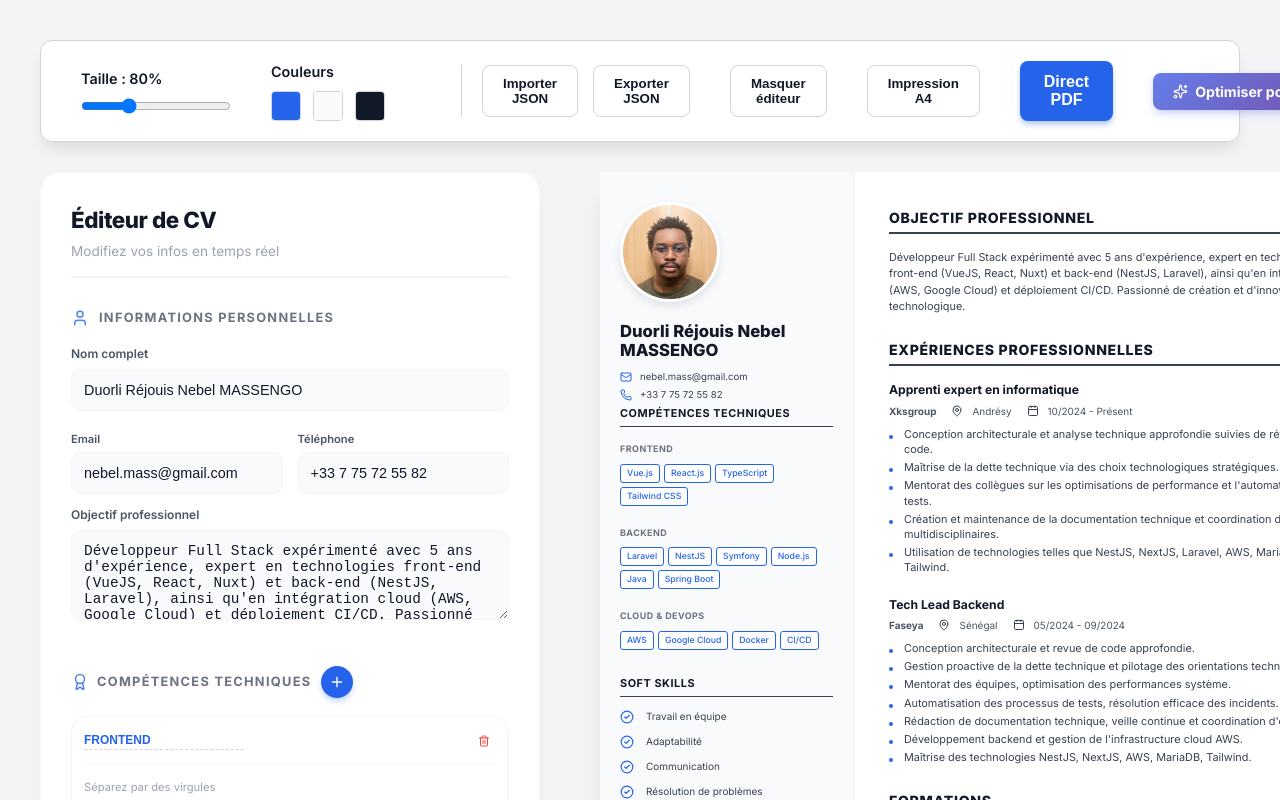
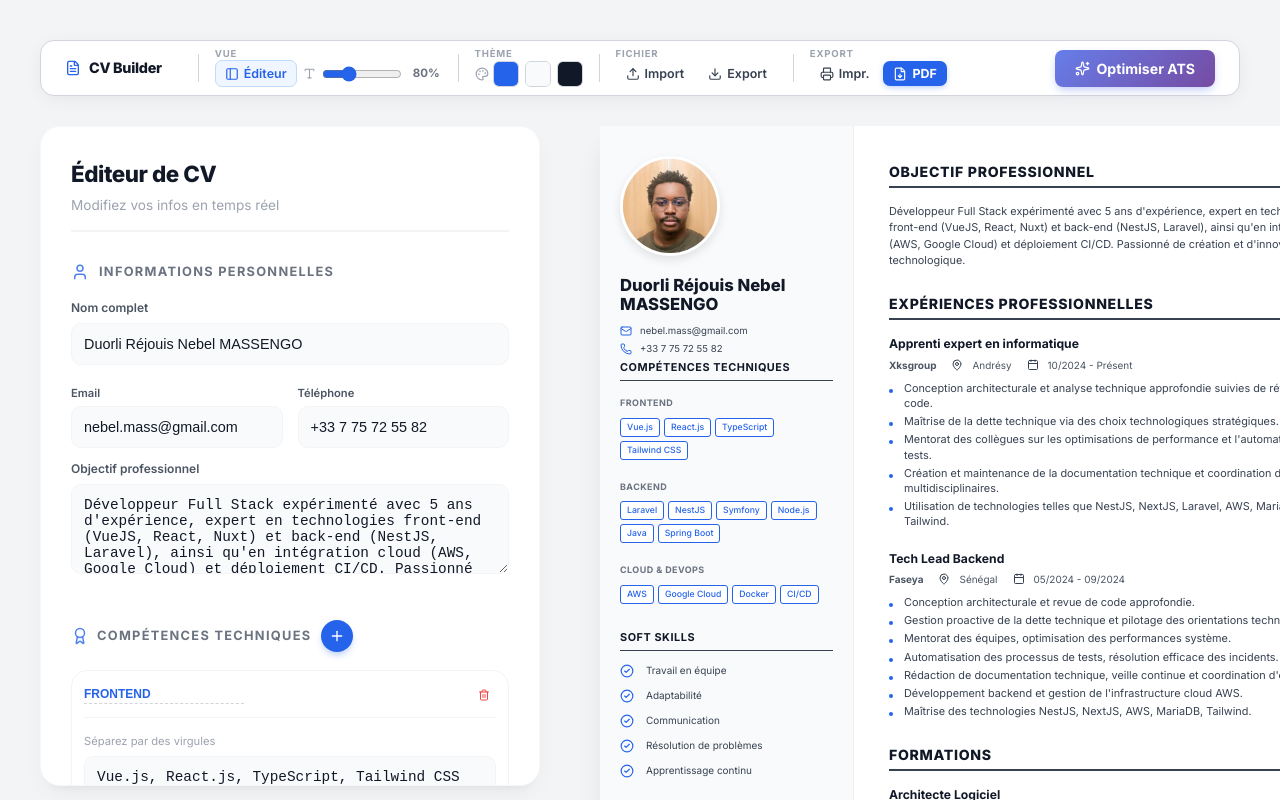
Before and after one commit to Duorly/CV_BUILDER, a React (Vite) app: page / in a window 1280 px wide. Shown: the top 800 px of the page. Built offline with nearby package versions, Linux system fonts and the light colour scheme.

Commit message:
feat: redesign controls bar with grouped UI components and updated styling

```diff
--- a/src/App.css
+++ b/src/App.css
@@ -40,48 +40,166 @@
 }
 
 
-/* UI Controls Panel */
+/* ── Controls Bar ────────────────────────────────────────────────────── */
 .controls {
   background: white;
-  padding: 20px 40px;
-  border-radius: 12px;
-  box-shadow: 0 10px 15px -3px rgba(0, 0, 0, 0.1);
+  padding: 0 24px;
+  border-radius: 14px;
+  box-shadow: 0 4px 20px -4px rgba(0, 0, 0, 0.08);
   margin-bottom: 30px;
   display: flex;
   width: 100%;
-  max-width: none;
-  gap: 40px;
+  height: 56px;
   align-items: center;
+  gap: 0;
   position: sticky;
   top: 20px;
   z-index: 100;
   border: 1px solid var(--border-color);
 }
 
-.action-buttons {
+/* Brand */
+.ctrl-brand {
   display: flex;
-  gap: 15px;
-  margin-left: auto;
-  padding-left: 20px;
-  border-left: 1px solid var(--border-color);
+  align-items: center;
+  gap: 8px;
+  color: var(--text-dark);
+  font-size: 0.9rem;
+  font-weight: 800;
+  letter-spacing: -0.02em;
+  padding-right: 20px;
+  white-space: nowrap;
 }
 
-.control-group {
+.ctrl-brand svg {
+  color: var(--primary-color);
+}
+
+/* Vertical separator */
+.ctrl-sep {
+  width: 1px;
+  height: 28px;
+  background: var(--border-color);
+  flex-shrink: 0;
+  margin: 0 16px;
+}
+
+/* Spacer pushes ATS button to the right */
+.ctrl-spacer {
+  flex: 1;
+}
+
+/* Group: label + row of actions */
+.ctrl-group {
   display: flex;
   flex-direction: column;
-  gap: 8px;
-  min-width: 150px;
+  gap: 2px;
 }
 
-.control-group label {
-  font-size: 0.9rem;
+.ctrl-group-label {
+  font-size: 0.6rem;
+  font-weight: 700;
+  text-transform: uppercase;
+  letter-spacing: 0.08em;
+  color: #9ca3af;
+  line-height: 1;
+}
+
+.ctrl-group-actions {
+  display: flex;
+  align-items: center;
+  gap: 4px;
+}
+
+/* Generic small button */
+.ctrl-btn {
+  display: flex;
+  align-items: center;
+  gap: 5px;
+  background: transparent;
+  border: 1px solid transparent;
+  padding: 5px 9px;
+  border-radius: 7px;
+  font-size: 0.78rem;
   font-weight: 600;
-  color: var(--text-dark);
+  color: #374151;
+  cursor: pointer;
+  transition: all 0.15s;
+  white-space: nowrap;
+  font-family: inherit;
+}
+
+.ctrl-btn:hover {
+  background: #f3f4f6;
+  border-color: #e5e7eb;
+}
+
+.ctrl-btn.active {
+  background: #eff6ff;
+  border-color: #bfdbfe;
+  color: var(--primary-color);
+}
+
+/* Primary small button (PDF) */
+.ctrl-btn-primary {
+  display: flex;
+  align-items: center;
+  gap: 5px;
+  background: var(--primary-color);
+  border: none;
+  padding: 5px 10px;
+  border-radius: 7px;
+  font-size: 0.78rem;
+  font-weight: 700;
+  color: white;
+  cursor: pointer;
+  transition: all 0.15s;
+  white-space: nowrap;
+  font-family: inherit;
+  box-shadow: 0 2px 6px -1px rgba(37, 99, 235, 0.35);
+}
+
+.ctrl-btn-primary:hover {
+  filter: brightness(1.1);
+  box-shadow: 0 4px 10px -2px rgba(37, 99, 235, 0.45);
+}
+
+/* Font-size slider row */
+.ctrl-slider {
+  display: flex;
+  align-items: center;
+  gap: 6px;
+  padding: 0 2px;
+}
+
+.ctrl-slider-icon {
+  color: #9ca3af;
+  flex-shrink: 0;
+}
+
+.ctrl-slider input[type="range"] {
+  width: 80px;
+  cursor: pointer;
+  accent-color: var(--primary-color);
+}
+
+.ctrl-slider-val {
+  font-size: 0.72rem;
+  font-weight: 700;
+  color: #6b7280;
+  min-width: 32px;
+  text-align: right;
+}
+
+/* Palette icon next to color pickers */
+.ctrl-palette-icon {
+  color: #9ca3af;
+  flex-shrink: 0;
 }
 
 .color-pickers {
   display: flex;
-  gap: 12px;
+  gap: 6px;
 }
 
 .color-item {
@@ -91,14 +209,19 @@
 
 .color-item input[type="color"] {
   -webkit-appearance: none;
-  border: 1px solid var(--border-color);
-  width: 30px;
-  height: 30px;
+  border: 1.5px solid var(--border-color);
+  width: 26px;
+  height: 26px;
   cursor: pointer;
   background: none;
   padding: 0;
-  border-radius: 4px;
+  border-radius: 6px;
   overflow: hidden;
+  transition: border-color 0.15s;
+}
+
+.color-item input[type="color"]:hover {
+  border-color: #9ca3af;
 }
 
 .color-item input[type="color"]::-webkit-color-swatch-wrapper {
@@ -109,10 +232,7 @@
   border: none;
 }
 
-input[type="range"] {
-  cursor: pointer;
-}
-
+/* Legacy — kept for any remaining usage */
 .print-btn {
   background: var(--primary-color);
   color: white;
--- a/src/App.jsx
+++ b/src/App.jsx
@@ -1,5 +1,5 @@
 import { useState } from 'react'
-import { Sparkles } from 'lucide-react'
+import { Sparkles, PanelLeft, Type, Palette, Upload, Download, Printer, FileDown, FileText } from 'lucide-react'
 import Resume from './components/Resume'
 import Editor from './components/Editor'
 import ATSOptimizer from './components/ATSOptimizer'
@@ -96,8 +96,29 @@ function App() {
       }}
     >
       <div className="controls no-print">
-        <div className="control-group">
-          <label htmlFor="fontScale">Taille : {(fontScale * 100).toFixed(0)}%</label>
+
+        {/* Brand */}
+        <div className="ctrl-brand">
+          <FileText size={16} />
+          <span>CV Builder</span>
+        </div>
+
+        <span className="ctrl-sep" />
+
+        {/* Groupe Vue */}
+        <div className="ctrl-group">
+          <span className="ctrl-group-label">Vue</span>
+          <div className="ctrl-group-actions">
+            <button
+              onClick={() => setShowEditor(!showEditor)}
+              className={`ctrl-btn ${showEditor ? 'active' : ''}`}
+              title={showEditor ? "Masquer l'éditeur" : "Afficher l'éditeur"}
+            >
+              <PanelLeft size={14} />
+              <span>Éditeur</span>
+            </button>
+            <div className="ctrl-slider">
+              <Type size={13} className="ctrl-slider-icon" />
               <input
                 id="fontScale"
                 type="range"
@@ -107,10 +128,18 @@ function App() {
                 value={fontScale}
                 onChange={(e) => setFontScale(parseFloat(e.target.value))}
               />
+              <span className="ctrl-slider-val">{(fontScale * 100).toFixed(0)}%</span>
+            </div>
+          </div>
         </div>
 
-        <div className="control-group mini">
-          <label>Couleurs</label>
+        <span className="ctrl-sep" />
+
+        {/* Groupe Thème */}
+        <div className="ctrl-group">
+          <span className="ctrl-group-label">Thème</span>
+          <div className="ctrl-group-actions">
+            <Palette size={14} className="ctrl-palette-icon" />
             <div className="color-pickers">
               <div className="color-item" title="Couleur primaire">
                 <input type="color" value={primaryColor} onChange={(e) => setPrimaryColor(e.target.value)} />
@@ -123,8 +152,14 @@ function App() {
               </div>
             </div>
           </div>
+        </div>
 
-        <div className="action-buttons">
+        <span className="ctrl-sep" />
+
+        {/* Groupe Fichier */}
+        <div className="ctrl-group">
+          <span className="ctrl-group-label">Fichier</span>
+          <div className="ctrl-group-actions">
             <input
               type="file"
               id="json-import"
@@ -132,35 +167,55 @@ function App() {
               style={{ display: 'none' }}
               onChange={handleImport}
             />
-          <button onClick={() => document.getElementById('json-import').click()} className="secondary-btn icon-btn" title="Importer un fichier JSON">
-            <span>Importer JSON</span>
+            <button
+              onClick={() => document.getElementById('json-import').click()}
+              className="ctrl-btn"
+              title="Importer un fichier JSON"
+            >
+              <Upload size={14} />
+              <span>Import</span>
             </button>
-
-          <button onClick={handleExport} className="secondary-btn icon-btn" title="Exporter les données en JSON">
-             <span>Exporter JSON</span>
+            <button
+              onClick={handleExport}
+              className="ctrl-btn"
+              title="Exporter les données en JSON"
+            >
+              <Download size={14} />
+              <span>Export</span>
             </button>
           </div>
+        </div>
 
-        <button onClick={() => setShowEditor(!showEditor)} className="secondary-btn">
-          {showEditor ? 'Masquer éditeur' : 'Afficher éditeur'}
+        <span className="ctrl-sep" />
+
+        {/* Groupe Export */}
+        <div className="ctrl-group">
+          <span className="ctrl-group-label">Export</span>
+          <div className="ctrl-group-actions">
+            <button onClick={handlePrint} className="ctrl-btn" title="Imprimer en A4">
+              <Printer size={14} />
+              <span>Impr.</span>
             </button>
+            <button onClick={handleDownloadPDF} className="ctrl-btn-primary" title="Télécharger en PDF">
+              <FileDown size={14} />
+              <span>PDF</span>
+            </button>
+          </div>
+        </div>
 
-        <button onClick={handlePrint} className="secondary-btn">
-          Impression A4
-        </button>
+        {/* Spacer */}
+        <div className="ctrl-spacer" />
 
-        <button onClick={handleDownloadPDF} className="print-btn">
-          Direct PDF
-        </button>
-
+        {/* IA — action principale */}
         <button
           onClick={() => setShowATSOptimizer(true)}
           className="ats-trigger-btn"
           title="Optimiser le CV pour une offre d'emploi via IA"
         >
           <Sparkles size={15} />
-          Optimiser pour l'offre
+          Optimiser ATS
         </button>
+
       </div>
 
       {showATSOptimizer && (
```
Lines whose indentation alone changed are shown as unchanged.
